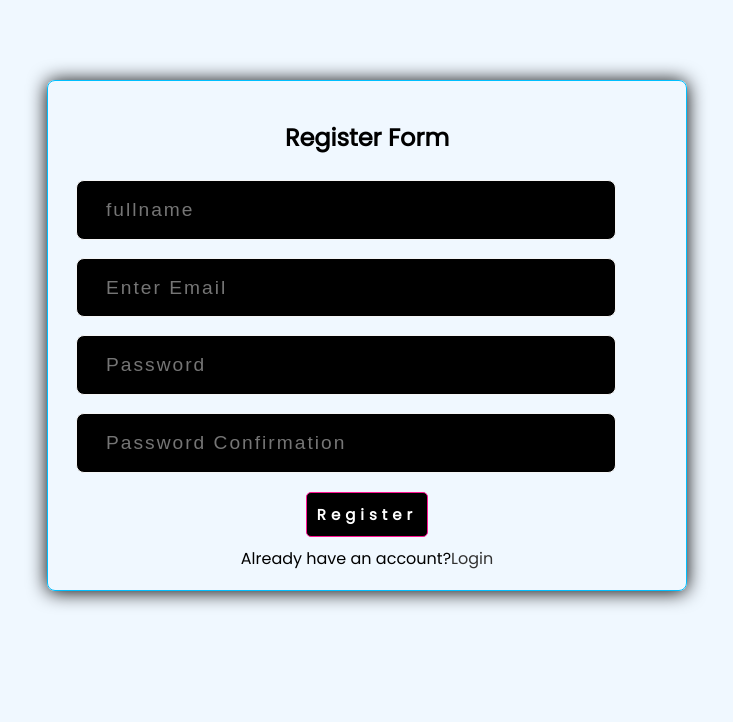
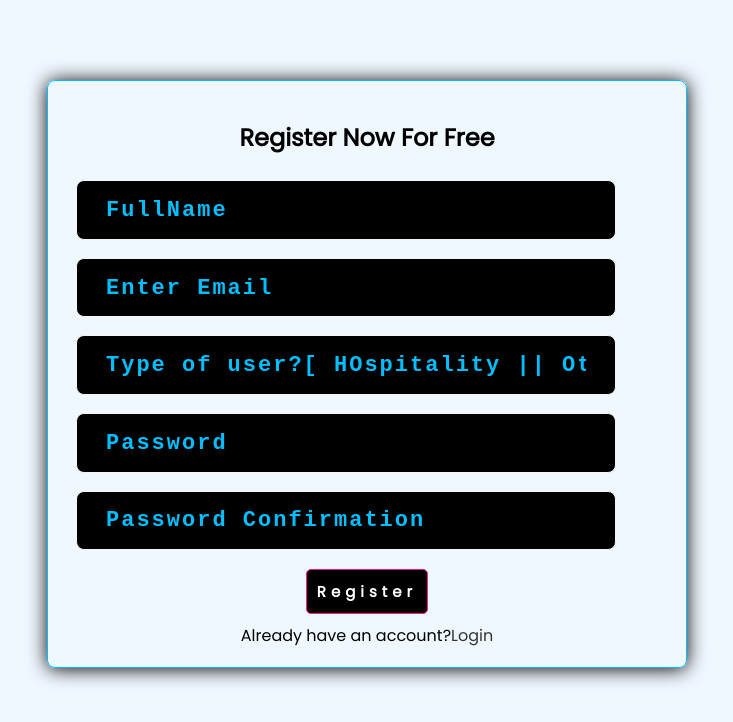
Before and after one commit to KambonoJeff/REACT-FRONT_DONATION_API, a React (Create React App) app: page /register in a window 1280 px wide. Shown: the top 722 px of the page, without its empty margins (273-1006 px from the left). Built offline with nearby package versions, Linux system fonts and the light colour scheme.

Commit message:
Connected the front to back with axios client

```diff
--- a/src/index.css
+++ b/src/index.css
@@ -9,8 +9,45 @@
 body {
   font-family: 'Poppins', sans-serif;
   background-color: aliceblue;
+}
 
-
+aside {
+  background-color: black;
+  padding: 10px;
+  width: 25%;
+  height: 100%;
+  position: fixed;
+  top: 0;
+  left: 0;
+  color: aliceblue;
+  overflow-y: auto;
+}
+/* Styles for links */
+a {
+  color: #333;
+  text-decoration: none;
+  list-style: none;
+}
+a:hover {
+  color: #ff6633;
+}
+/* Styles for main content */
+main {
+  padding: 20px;
+  margin-left: 30%;
+  display: block;
+}
+h1 {
+  font-size: 48px;
+  margin: 0;
+}
+h2 {
+  font-size: 24px;
+  margin-top: 20px;
+}
+p {
+  font-size: 16px;
+  line-height: 1.5;
 }
 .flex {
   display: flex;
@@ -156,7 +193,11 @@ form{
   flex-wrap: wrap;
   margin-top: 1em;
 }
-
+.alert{
+  color: red;
+  font-size: 20px;
+  font-weight: bold;
+}
 .form-control label {
   display: flex;
   align-items: center;
@@ -181,44 +222,9 @@ form{
   padding: 1.8em;
   color: deepskyblue;
 }
-      /* Styles for header */
-
-      /* Styles for aside bar */
-      aside {
-        background-color: black;
-        padding: 10px;
-        width: 25%;
-        height: 100%;
-        position: fixed;
-        top: 0;
-        left: 0;
-        color: aliceblue;
-        overflow-y: auto;
-      }
-      /* Styles for links */
-      a {
-        color: #333;
-        text-decoration: none;
-        list-style: none;
-      }
-      a:hover {
-        color: #ff6633;
-      }
-      /* Styles for main content */
-      main {
-        padding: 20px;
-        margin-left: 30%;
-        display: block;
-      }
-      h1 {
-        font-size: 48px;
-        margin: 0;
-      }
-      h2 {
-        font-size: 24px;
-        margin-top: 20px;
-      }
-      p {
-        font-size: 16px;
-        line-height: 1.5;
-      }
+.form-control input::placeholder{
+  color: deepskyblue;
+  font-weight: 600;
+  font-family: 'Courier New', Courier, monospace;
+  font-size: 22px;
+}
--- a/src/views/Register.jsx
+++ b/src/views/Register.jsx
@@ -1,4 +1,4 @@
-import React, { useRef } from 'react'
+import React, { useRef, useState } from 'react'
 import Button from '../components/Button'
 import axiosClient from '../axios-client';
 import { useStateContext } from '../components/contexts/ContextProvider'
@@ -8,8 +8,10 @@ import { useStateContext } from '../components/contexts/ContextProvider'
 export default function Register() {
   const nameRef = useRef();
   const emailRef = useRef();
+  const typeRef = useRef();
   const passwordRef = useRef();
   const passwordConfirmationRef = useRef();
+  const [errors, setErrors] = useState()
 
   const {setUser,setToken} = useStateContext()
 
@@ -18,19 +20,23 @@ export default function Register() {
     const payload = {
       name: nameRef.current.value,
       email: emailRef.current.value,
+      type: typeRef.current.value,
       password: passwordRef.current.value,
       password_confirmation: passwordConfirmationRef.current.value,
     }
     console.log(payload);
-    axiosClient.post('/signup',payload).then(({data})=>{
+    axiosClient.post('/register',payload).then(({data})=>{
+      console.log(data)
       setUser(data.user)
       setToken(data.token)
     }).catch
     (err=>{
       const response = err.response;
       if(response && response.status === (422 || 500 || 404) ){
-        console.log(response.data.errors);
-      }
+        console.log(response.data.errors)
+        setErrors(response.data.errors)
+
+      };
     })
 
 
@@ -38,11 +44,32 @@ export default function Register() {
   return (
     <>
     <form align="center" onSubmit={onSubmit} method="post">
-    <h2 align="center"> Register Form</h2>
+    <h2 align="center">Register Now For Free</h2>
+      {
+        errors &&
+        <div className='alert'>
+          {
+            errors &&
+            <div className="alert">
+              {
+                Object.keys(errors).map(key =>(
+                  <h2 align="center" key={key}>
+                    {errors[key][0]}
+                  </h2>
+                ))
+              }
+
+
+            </div>
+
+          }
+        </div>
+      }
 
       <div className="form-control">
-          <input ref={nameRef} type="text" placeholder='fullname'/>
+          <input ref={nameRef} type="text" placeholder='FullName'/>
           <input ref={emailRef} type="email" placeholder='Enter Email'/>
+          <input ref={typeRef} type="text" placeholder='Type of user?[ HOspitality || Other]'/>
           <input ref={passwordRef} type="password" placeholder='Password'/>
           <input ref={passwordConfirmationRef} type="password" placeholder='Password Confirmation'/>
       </div>
```
